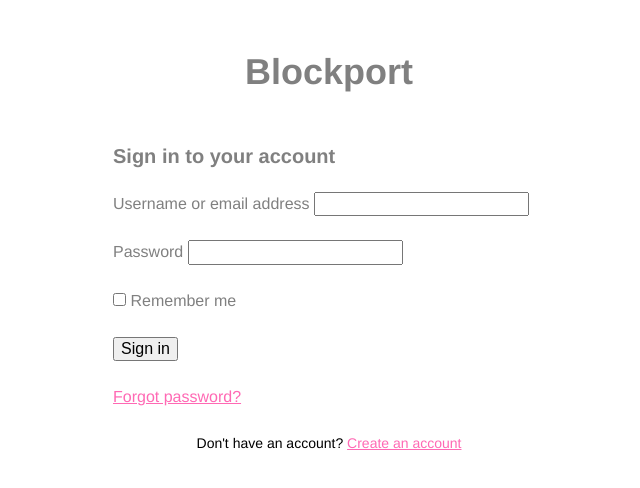
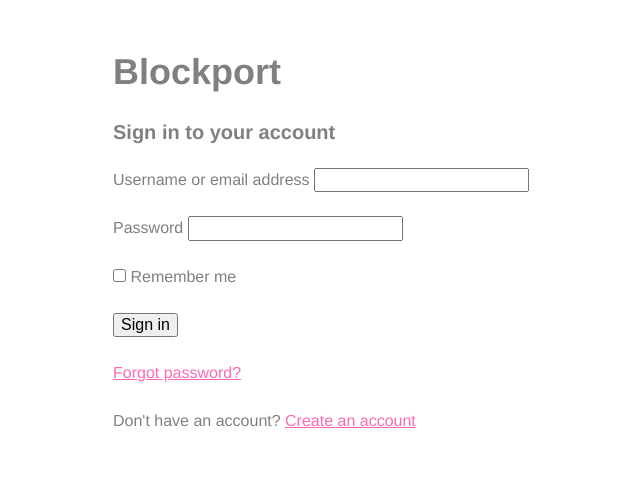
Before and after one commit to nmct-create3/login-form-design-wouterVanRobays, a plain HTML site: page index.html in a window 1280 px wide. Shown: the whole page, without its empty margins (311-951 px from the left). Drawn offline with Linux system fonts and the light colour scheme.

Commit message:
Start files setup

```diff
--- a/css/screen.css
+++ b/css/screen.css
@@ -187,11 +187,7 @@ a:focus {
     padding: 24px 24px 0;
 }
 
-.o-row--header {
-    padding: 48px 24px 0;
-}
-
-.o-row--body {
+.o-row--login {
     /* stuff here to align the card */
 }
 
@@ -211,16 +207,6 @@ a:focus {
     .o-row {
         padding-left: 48px;
         padding-right: 48px;
-    }
-
-    .o-row--md {
-        padding-top: 48px;
-        padding-bottom: 24px;
-    }
-
-    .o-row--lg {
-        padding-top: 72px;
-        padding-bottom: 48px;
     }
 }
 
@@ -445,18 +431,6 @@ a:focus {
     ---
     Website main logo
 */
-
-/*
-    Component: header
-    ---
-    Main header of the website
-*/
-
-.c-header {
-    display: flex;
-    justify-content: center;
-    align-items: center;
-}
 
 /*
     Component: Card
--- a/index.html
+++ b/index.html
@@ -19,19 +19,11 @@
         <link rel="stylesheet" href="css/screen.css">
     </head>
     <body>
-        <header class="o-row o-row--header">
-            <div class="o-container">
-                <div class="c-header">
-                    <div class="c-header__logo">
-                        <h1 class="c-logo">
-                            Blockport
-                        </h1>
-                    </div>
-                </div>
-            </div>
-        </header>
-        <section class="o-row o-row--body">
+        <section class="o-row o-row--lg o-row--body">
             <div class="o-container u-max-width-xs">
+                <h1 class="c-logo">
+                    Blockport
+                </h1>
                 <form class="c-card">
                     <div class="c-card__header">
                         <h4 class="c-card__title">
@@ -67,7 +59,7 @@
                         </p>
                     </div>
                     <div class="c-card__footer">
-                        <p class="u-align-text-center u-text-sm u-color-neutral-dark">
+                        <p>
                             Don't have an account? <a href="#">Create an account</a>
                         </p>
                     </div>
```
